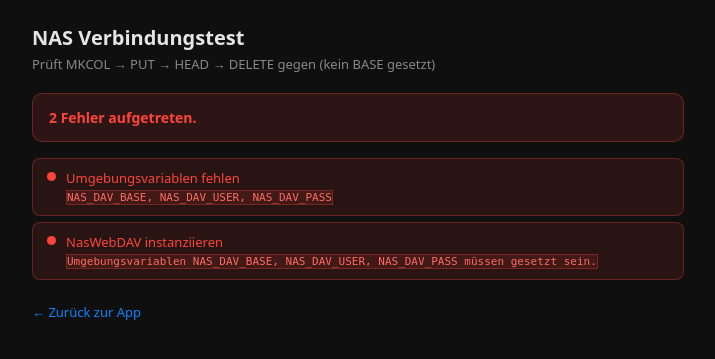
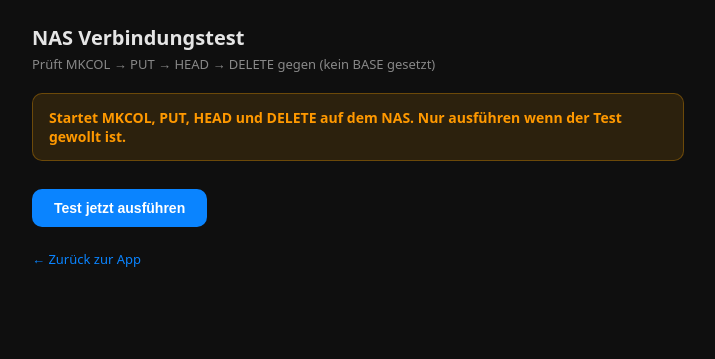
Before and after one commit to maxi0901/Dodidis-Media-Event, a PHP site: page /agenturtool/nas_test.php in a window 1280 px wide. Shown: the top 359 px of the page, without its empty margins (282-997 px from the left). Run offline with PHP 8.4, Linux system fonts and the light colour scheme; the visitor is signed in with stand-in values (Sample User, id 1).

Commit message:
fix: CSRF-Gate für NAS-Test (POST+Token, kein Auto-Run bei GET)

```diff
--- a/agenturtool/nas_test.php
+++ b/agenturtool/nas_test.php
@@ -13,6 +13,22 @@ if (empty($_SESSION['uid']) || !in_array('admin', (array)($_SESSION['roles'] ??
     exit;
 }
 
+// Tests laufen nur bei explizitem POST mit gültigem CSRF-Token.
+// GET zeigt nur den Bestätigungsbutton — verhindert unbeabsichtigte NAS-Operationen
+// durch Cross-Site-Links oder Top-Level-Navigation.
+$run = false;
+if ($_SERVER['REQUEST_METHOD'] === 'POST') {
+    $token = $_POST['csrf'] ?? '';
+    if (!isset($_SESSION['csrf']) || !hash_equals($_SESSION['csrf'], $token)) {
+        http_response_code(403);
+        exit('CSRF-Token ungültig.');
+    }
+    $run = true;
+}
+if (!isset($_SESSION['csrf'])) {
+    $_SESSION['csrf'] = bin2hex(random_bytes(16));
+}
+
 $steps = [];
 
 function ok(string $label, string $detail = ''): void {
@@ -25,6 +41,7 @@ function fail(string $label, string $err): void {
     $steps[] = ['ok' => false, 'label' => $label, 'detail' => $err];
 }
 
+if ($run):
 // ── 1. Env-Vars vorhanden? ────────────────────────────────────────────────────
 $base = (string)(getenv('NAS_DAV_BASE') ?: '');
 $user = (string)(getenv('NAS_DAV_USER') ?: '');
@@ -130,6 +147,8 @@ if ($nas) {
     }
 }
 
+endif; // $run
+
 $fails = array_filter($steps, fn($s) => !$s['ok']);
 ?>
 <!DOCTYPE html>
@@ -158,12 +177,22 @@ $fails = array_filter($steps, fn($s) => !$s['ok']);
 </head>
 <body>
 <h1>NAS Verbindungstest</h1>
-<div class="sub">Prüft MKCOL → PUT → HEAD → DELETE gegen <?= htmlspecialchars($base ?: '(kein BASE gesetzt)') ?></div>
+<div class="sub">Prüft MKCOL → PUT → HEAD → DELETE gegen <?= htmlspecialchars(getenv('NAS_DAV_BASE') ?: '(kein BASE gesetzt)') ?></div>
 
+<?php if (!$run): ?>
+<div class="banner" style="background:rgba(255,165,0,.12);border:1px solid rgba(255,165,0,.3);color:#f90">
+  Startet MKCOL, PUT, HEAD und DELETE auf dem NAS. Nur ausführen wenn der Test gewollt ist.
+</div>
+<form method="post">
+  <input type="hidden" name="csrf" value="<?= htmlspecialchars($_SESSION['csrf']) ?>">
+  <button type="submit" style="margin-top:12px;padding:11px 22px;border-radius:10px;background:#0a84ff;color:#fff;border:none;font-size:14px;font-weight:700;cursor:pointer">
+    Test jetzt ausführen
+  </button>
+</form>
+<?php else: ?>
 <div class="banner <?= count($fails) === 0 ? 'ok' : 'err' ?>">
   <?= count($fails) === 0 ? 'Alle Schritte erfolgreich — NAS-Verbindung funktioniert.' : count($fails) . ' Fehler aufgetreten.' ?>
 </div>
-
 <?php foreach ($steps as $s): ?>
 <div class="item <?= $s['ok'] ? 'ok' : 'err' ?>">
   <div class="dot <?= $s['ok'] ? 'ok' : 'err' ?>"></div>
@@ -175,6 +204,7 @@ $fails = array_filter($steps, fn($s) => !$s['ok']);
   </div>
 </div>
 <?php endforeach; ?>
+<?php endif; ?>
 
 <p style="margin-top:20px"><a href="./">← Zurück zur App</a></p>
 </body>
```
